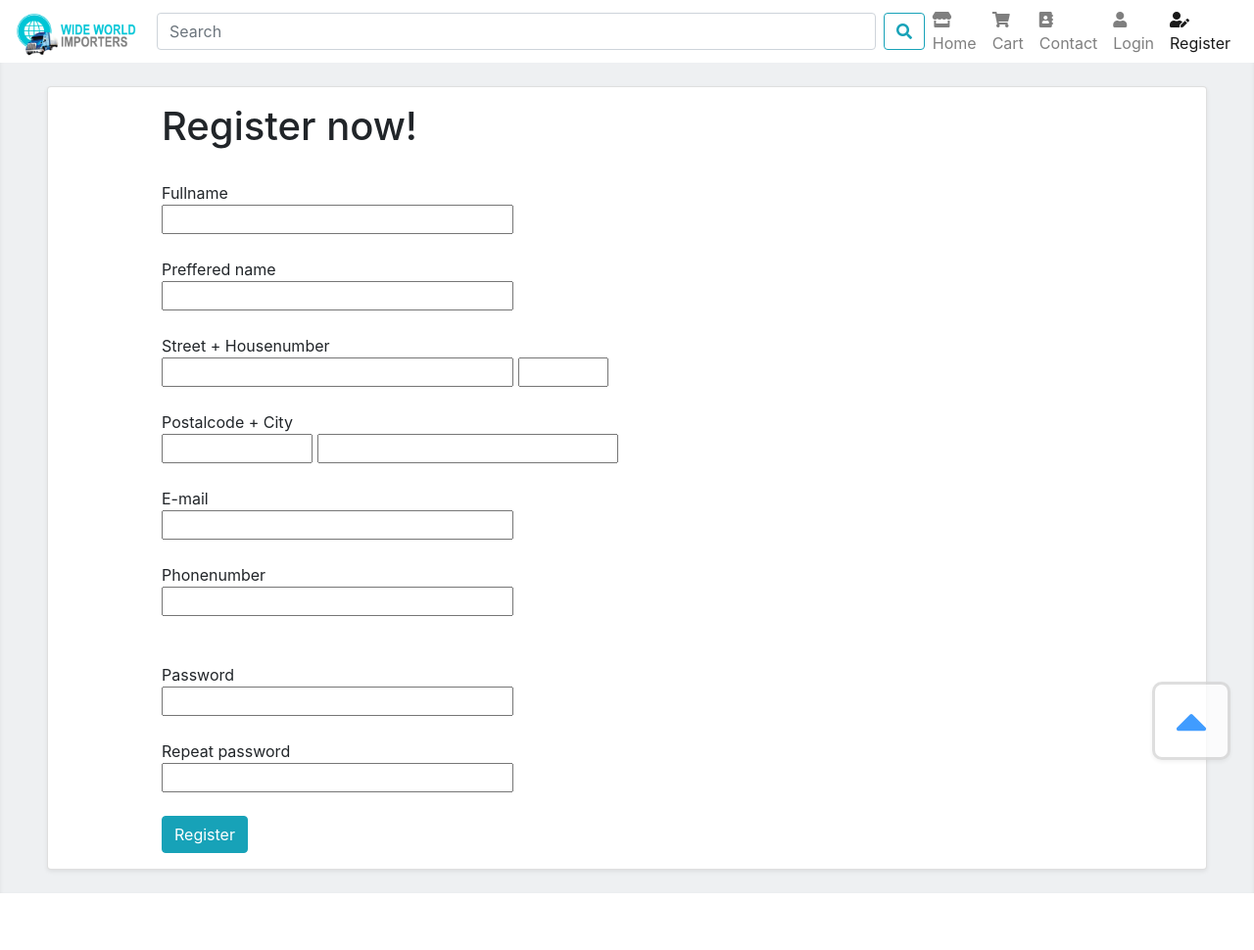
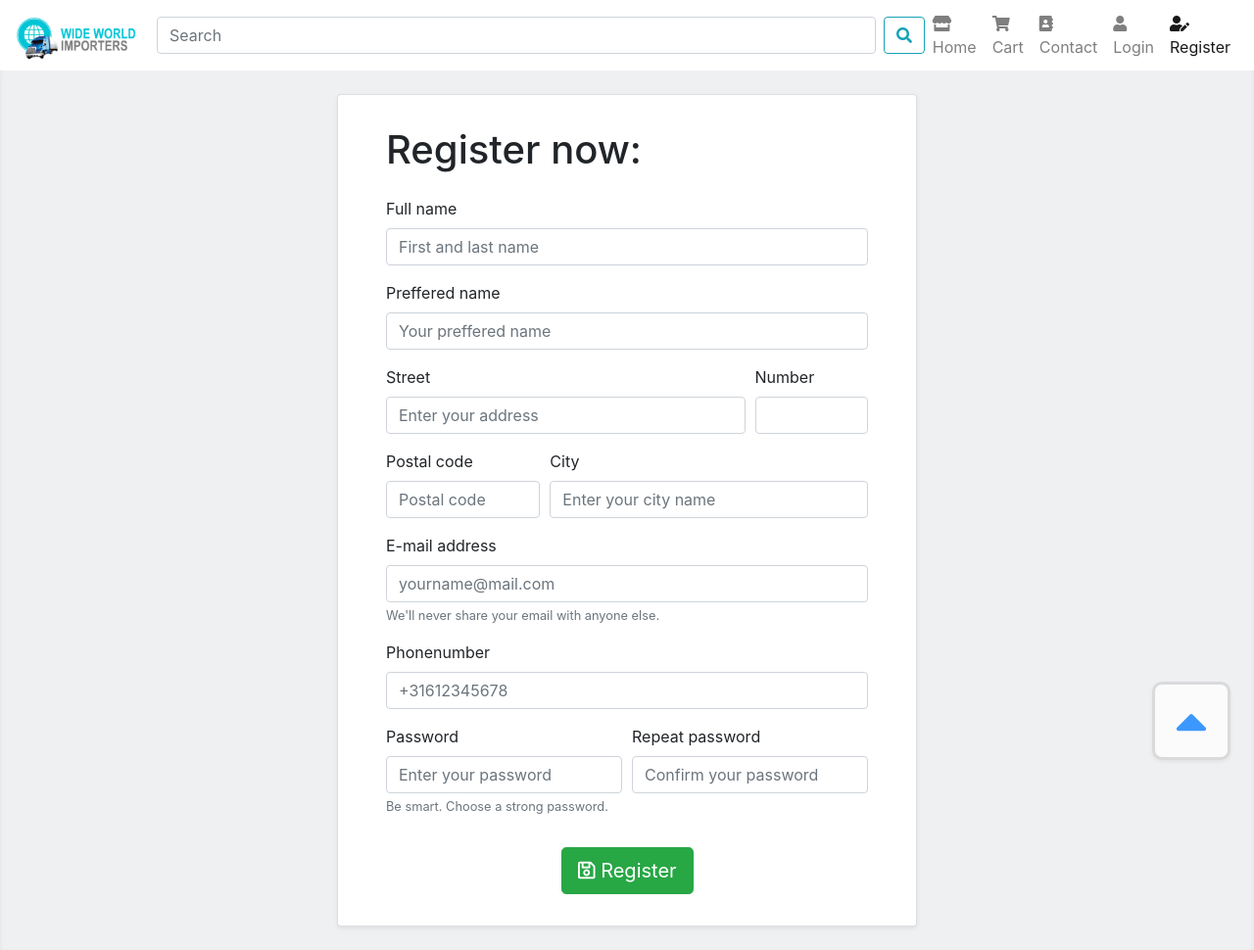
Before and after one commit to DjurnNelissen/Wide-World-Importers, a PHP site: page /registreren.php in a window 1280 px wide. Shown: the whole page at 98% size. Before the commit the page ends 912 px from the top, so only its background shows below. Run offline with PHP 8.4, Linux system fonts and the light colour scheme; some libraries are stand-ins or nearby versions; some web fonts are replaced.

Commit message:
'Bug' fixes in Contact, Register and Cart pages

```diff
--- a/css/main.css
+++ b/css/main.css
@@ -2,7 +2,7 @@
 nav {
 	background-color: white;
 	justify-content: center;
-	height: 4rem;
+	height: 9vh;
 	margin: 0 -15px;
 }
 
--- a/php/cart.php
+++ b/php/cart.php
@@ -112,39 +112,39 @@ function printCart () {
 
   if (count($products) > 0) {
 		for ($i=0; $i < count($products) ; $i++) {
-			print("<div class='row p-3 ml-2 cartItem'>
+			print("<div class='row p-3 mx-2 cartItem'>
 							 <!-- Afbeelding product -->
-							 <div class='col-2'>
-							 	 <img class='img-fluid rounded img-thumbnail' src='https://sc02.alicdn.com/kf/HTB1wYdzPFXXXXaXapXXq6xXFXXX2/USB-Flash-Drive-8-GB-Memory-Stick.jpg_350x350.jpg' />
+							 <div class='col-2 my-auto'>
+							 	 <a href='product.php?id=" . $products[$i]['StockItemID'] . "'><img class='img-fluid rounded img-thumbnail' src='https://sc02.alicdn.com/kf/HTB1wYdzPFXXXXaXapXXq6xXFXXX2/USB-Flash-Drive-8-GB-Memory-Stick.jpg_350x350.jpg' /></a>
 							 </div>
 
 							 <!-- Naam product -->
-							 <div class='col-3'>
+							 <div class='col-2 my-auto'>
 							 	 <b><a clas='cart-title' href='product.php?id=" . $products[$i]['StockItemID'] . "'>" . $products[$i]['StockItemName'] . "</a></b>
 							 </div>
 
 							 <!-- Prijs product -->
-							 <div class='col-1'>
+							 <div class='col-2 my-auto'>
 							 	 <p>€ " . $products[$i]['RecommendedRetailPrice'] . "</p>
 							 </div>
 
                <!-- aantal aanpassen -->
-               <div class='col-2'>
-                <input type='number' min='1' value='" . $products[$i]['amount'] . "' id='" . $products[$i]['StockItemID'] . "' onchange=setProductAmount(" . $products[$i]['StockItemID'] . ")>
-               </div>
+               <div class='col-2 my-auto'><div class='col-12'>
+                <input type='number' class='form-control' min='1' value='" . $products[$i]['amount'] . "' id='" . $products[$i]['StockItemID'] . "' onchange=setProductAmount(" . $products[$i]['StockItemID'] . ")>
+               </div></div>
 
                <!-- totaal prijs -->
 
-               <div class='col-2'>
-                <p id='" . $products[$i]['StockItemID'] . "-total'>€ " . $products[$i]["RecommendedRetailPrice"] * $products[$i]['amount'] . " </p>
+               <div class='col-2 my-auto'>
+                <p id='" . $products[$i]['StockItemID'] . "-total'><b>€ " . $products[$i]["RecommendedRetailPrice"] * $products[$i]['amount'] . "</b></p>
                </div>
 
 							 <!-- Verwijder knoppen -->
-							 <div class='col-2'>
+							 <div class='col-1 my-auto'>
 								 <form class='' action='winkelwagen.php' method='post'>
 									 <input type='number' name='ID' value='" . $products[$i]['StockItemID'] . "' hidden>
 									 <input type='number' name='amount' value=" . (string)$products[$i]['amount'] . " hidden>
-									 <button type='submit' class='btn btn-danger' name='RemoveItem'><i class='fas fa-trash'></i> Remove</button>
+									 <button type='submit' class='btn btn-danger' name='RemoveItem'><i class='fas fa-trash'></i></button>
 									</form>
 								</div>
 							</div>");
@@ -160,35 +160,38 @@ function printCart () {
 //prints the total price, place order button and empty cart button
 function printCartFooter () {
     print ("
-    <div class='row p-3 ml-2 cartItem'>
-      <!-- afbeelding -->
-      <div class='col-2'>
-      <img class='img-fluid rounded img-thumbnail' src='https://sc02.alicdn.com/kf/HTB1wYdzPFXXXXaXapXXq6xXFXXX2/USB-Flash-Drive-8-GB-Memory-Stick.jpg_350x350.jpg' />
+    <div class='row p-3 mx-2'>
+
+      <!-- Remove all button -->
+      <div class='col-2 my-auto'>
+        <button class='btn btn-danger'  onclick='emptyCart()' " . returnDisabledIfCartEmpty() . "><i class='fas fa-trash'></i> Empty cart</button>
       </div>
 
-      <!-- naam -->
-      <div class='col-3'>
-
+      <!-- Totaalprijs -->
+      <div class='col-3 offset-5 pl-5 my-auto'>
+          <p id='cart-totaal-prijs'><u>Total: <b>€ " . getTotalCartPrice() . "</b></u></p>
       </div>
 
-      <!-- prijs -->
-      <div class='col-1'>
+    	<!-- Checkout button -->
+      <div class='col-2 my-auto'>
         <button class='btn btn-success' " . returnDisabledIfCartEmpty() . " onclick='placeOrder()'>Checkout</button>
       </div>
+    </div>
+    ");
 
-      <!-- aantal -->
-      <div class='col-2'>
+}//prints the page title and a place order button
+function printCartHeader () {
+    print ("
+    <div class='row p-3 mx-2'>
 
+      <!-- Remove all button -->
+      <div class='col-10 my-auto'>
+        <h1>Shopping cart:</h1>
       </div>
 
-      <!-- totaal -->
-      <div class='col-2'>
-          <p id='cart-totaal-prijs'>Total: € " . getTotalCartPrice() . "</p>
-      </div>
-
-      <!-- remove -->
-      <div class='col-2'>
-        <button class='btn btn-danger'  onclick='emptyCart()' " . returnDisabledIfCartEmpty() . "><i class='fas fa-trash'></i> Empty cart</button>
+    	<!-- Checkout button -->
+      <div class='col-2 my-auto'>
+        <button class='btn btn-success' " . returnDisabledIfCartEmpty() . " onclick='placeOrder()'>Checkout</button>
       </div>
     </div>
     ");
--- a/registreren.php
+++ b/registreren.php
@@ -72,10 +72,9 @@ $stmt = runQuery($sqlAccount);
     $sidebar = FALSE;
     include("includes/page-head.php");
 ?>
-
 				<div class="row px-5 py-4">
-							<div class="card col shadow-sm">
-								<div class="row p-3">
+					<div class="card col-12 col-md-6 offset-md-3 p-3 shadow-sm">
+						<div class="row px-5 py-3">
 							<?php
 								if ($issueCreatingAccount) {
 									print("
@@ -88,40 +87,71 @@ $stmt = runQuery($sqlAccount);
 								}
 							?>
 
-									<div class="col form">
-        <h1>Register now!</h1><br>
-            <form method="post" action="registreren.php">
-                Fullname<br>
-                <input type="text" name="fullname" size="30" required><br><br>
+							<form method="post" action="registreren.php" class="mx-auto">
+								<h1 class="mb-4">Register now:</h1>
 
-                Preffered name<br>
-                <input type="text" name="prefferedname" size="30" required><br><br>
+								<div class="form-group">
+									<label for="fullname">Full name</label>
+									<input type="text" class="form-control" name="fullname" placeholder="First and last name" required>
+								</div>
 
-                Street + Housenumber<br>
-                <input type="text" name="street" size="30" required>
-                <input type="text" name="housenumber" size="4" required><br><br>
+								<div class="form-group">
+									<label for="preffname">Preffered name</label>
+									<input type="text" class="form-control" name="preffname" placeholder="Your preffered name" required>
+								</div>
 
+								<div class="form-row">
+									<div class="form-group col-md-9">
+										<label for="street">Street</label>
+										<input type="text" class="form-control" name="street" placeholder="Enter your address" required>
+									</div>
 
-                Postalcode + City<br>
-                <input type="text" name="postalcode" size="10" required>
-                <input type="text" name="city" size="25" required><br><br>
+									<div class="form-group col-md-3">
+										<label for="housenumber">Number</label>
+										<input type="number" class="form-control" name="housenumber" required>
+									</div>
+								</div>
 
-                E-mail<br>
-                <input type="text" name="email" size="30" required><br><br>
+								<div class="form-row">
+									<div class="form-group col-md-4">
+										<label for="postalcode">Postal code</label>
+										<input type="text" class="form-control" name="postalcode" placeholder="Postal code" required>
+									</div>
 
-                Phonenumber<br>
-                <input type="text" name="phonenumber" size="30" required><br><br><br>
+									<div class="form-group col-md-8">
+										<label for="city">City</label>
+										<input type="text" class="form-control" name="city" placeholder="Enter your city name" required>
+									</div>
+								</div>
 
-                Password<br>
-                <input type="password" name="password" size="30" required><br><br>
+								<div class="form-group">
+									<label for="email">E-mail address</label>
+									<input type="text" class="form-control" name="email" placeholder="yourname@mail.com" required>
+									<small id="emailHelp" class="form-text text-muted">We'll never share your email with anyone else.</small>
+								</div>
 
-                Repeat password<br>
-                <input type="password" name="passwordcheck" size="30" required><br>
-                <br>
-                <input class="btn btn-info" type="submit" value="Register">
+								<div class="form-group">
+									<label for="phonenumber">Phonenumber</label>
+									<input type="tel" class="form-control" name="phonenumber" placeholder="+31612345678" required>
+								</div>
 
+								<div class="form-row">
+									<div class="form-group col-md-6">
+										<label for="password">Password</label>
+										<input type="password" class="form-control" name="password" placeholder="Enter your password" required>
+										<small id="passwordHelp" class="form-text text-muted">Be smart. Choose a strong password.</small>
+									</div>
+
+									<div class="form-group col-md-6">
+										<label for="passwordcheck">Repeat password</label>
+										<input type="password" class="form-control" name="passwordcheck" placeholder="Confirm your password" required>
+									</div>
+								</div>
+
+								<div class="col-4 offset-4 mt-3">
+									<button type="submit" class="btn btn-success btn-lg"><i class="far fa-save"></i> Register</button>
+								</div>
 							</form>
-        </div>
 						</div>
 					</div>
 				</div>
```
Also changed, not shown: contact.php (+20 -10 lines), winkelwagen.php (+7 -8 lines). Lines whose indentation alone changed are shown as unchanged.
